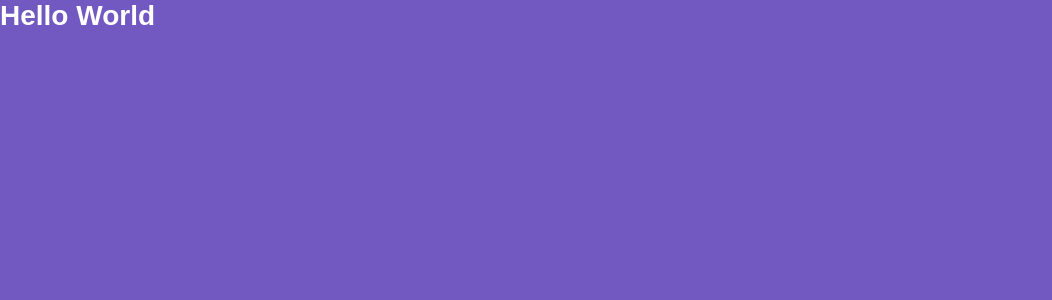
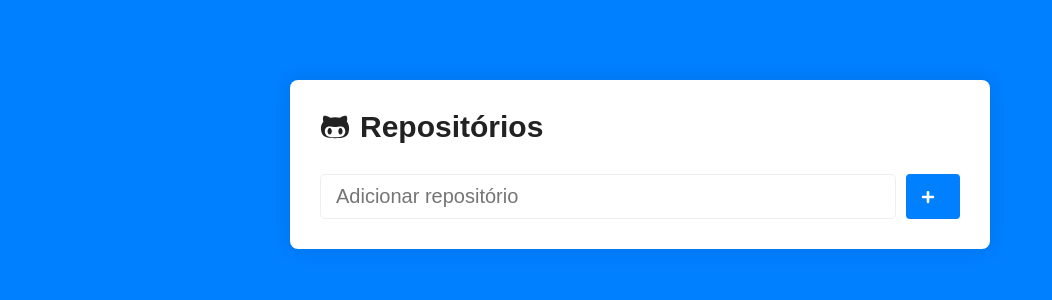
Before and after one commit to vilsonborges3/ReactJS, a React (Create React App) app: page / in a window 1280 px wide. Shown: the top 300 px of the page, without its empty margins (0-1052 px from the left). Built offline with nearby package versions, Linux system fonts and the light colour scheme.

Commit message:
give style to main page

```diff
--- a/package.json
+++ b/package.json
@@ -8,6 +8,7 @@
     "@testing-library/user-event": "^7.1.2",
     "react": "^16.13.1",
     "react-dom": "^16.13.1",
+    "react-icons": "^3.10.0",
     "react-router-dom": "^5.2.0",
     "react-scripts": "3.4.1",
     "styled-components": "^5.1.1"
--- a/src/pages/Main/index.js
+++ b/src/pages/Main/index.js
@@ -1,8 +1,25 @@
 import React from 'react';
-import { Title } from './styles';
+
+import { FaGithubAlt, FaPlus } from 'react-icons/fa';
+
+import { Container, Form, SubmitButton } from './styles';
 
 function Main() {
-    return <Title>Hello World</Title>;
+    return (
+        <Container>
+            <h1>
+                <FaGithubAlt />
+                Repositórios
+            </h1>
+
+            <Form onSubmit={() => {}}>
+                <input type="text" placeholder="Adicionar repositório" />
+                <SubmitButton>
+                    <FaPlus color="#FFF" size={14} />
+                </SubmitButton>
+            </Form>
+        </Container>
+    );
 }
 
 export default Main;
--- a/src/pages/Main/styles.js
+++ b/src/pages/Main/styles.js
@@ -1,5 +1,49 @@
 import styled from 'styled-components';
 
-export const Title = styled.h1`
-    color: #fff;
+export const Container = styled.div`
+    max-width: 700px;
+    background: #fff;
+    border-radius: 8px;
+    box-shadow: 0 0 20px rgba(0, 0, 0, 0.1);
+    padding: 30px;
+    margin: 80px auto;
+
+    h1 {
+        font-size: 30px;
+        display: flex;
+        flex-direction: row;
+        align-items: center;
+    }
+
+    svg {
+        margin-right: 10px;
+    }
 `;
+
+export const Form = styled.form`
+    margin-top: 30px;
+    display: flex;
+    flex-direction: row;
+
+    input {
+        flex: 1;
+        border: 1px solid #eee;
+        padding: 10px 15px;
+        border-radius: 5px;
+        font-size: 20px;
+    }
+`;
+
+export const SubmitButton = styled.button.attrs({
+    type: 'submit',
+})`
+    background: #007fff;
+    border: 0;
+    padding: 0 15px;
+    margin-left: 10px;
+    border-radius: 4px;
+
+    display: flex;
+    justify-content: center;
+    align-items: center;
+`;
--- a/src/styles/global.js
+++ b/src/styles/global.js
@@ -13,7 +13,7 @@
     }
 
     body {
-        background: #7159c1;
+        background: #007fff;
         -webkit-font-smoothing: antialiased !important;
     }
 
```
Also changed, not shown: 1 other file (tests, documents, lock files or other folders).
